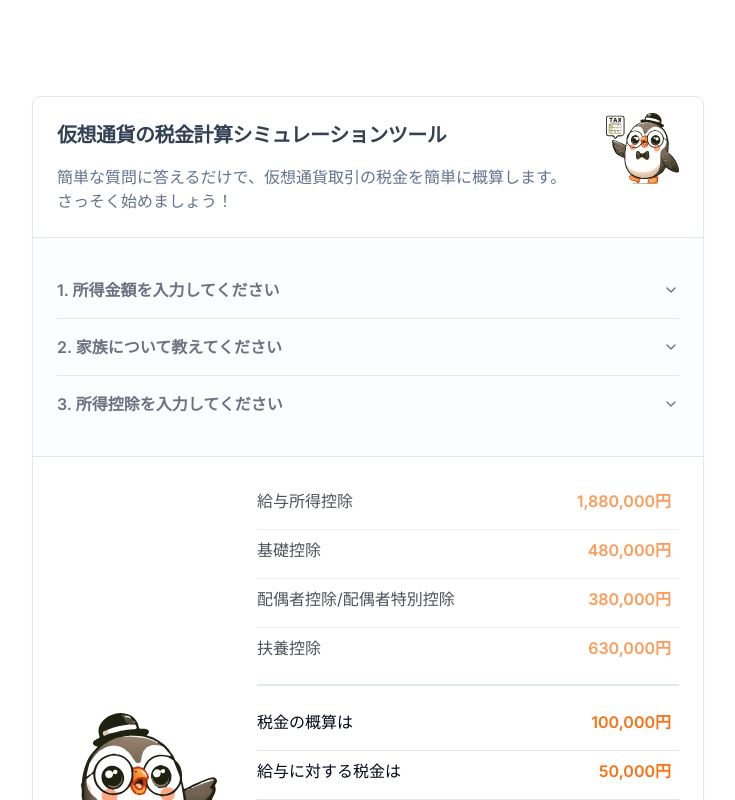
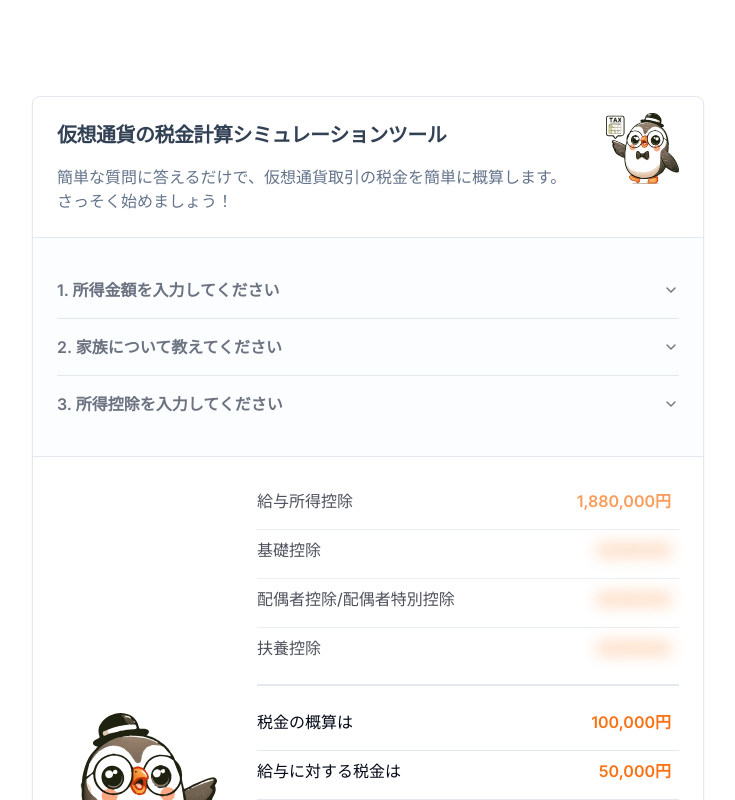
Before and after one commit to vnshgrg/crypto-tax-simulator, a Next.js app: page / in a window 1280 px wide. Shown: the top 800 px of the page, without its empty margins (272-1007 px from the left). Built offline with nearby package versions, Linux system fonts and the light colour scheme.

Commit message:
blur report numbers when we don't have information

```diff
--- a/src/app/page.tsx
+++ b/src/app/page.tsx
@@ -14,11 +14,11 @@ import { Card, CardContent } from "@/components/ui/card";
 import { YesNo } from "@/components/yes-no";
 
 export default function Home() {
-  const calculatedResult: Record<string, number> = {
+  const calculatedResult: Record<string, number | null | undefined> = {
     給与所得控除: 1880000,
-    基礎控除: 480000,
-    "配偶者控除/配偶者特別控除": 380000,
-    扶養控除: 630000
+    基礎控除: null,
+    "配偶者控除/配偶者特別控除": null,
+    扶養控除: null
   };
 
   const calculatedTaxResult: Record<string, number> = {
--- a/src/components/footer.tsx
+++ b/src/components/footer.tsx
@@ -2,8 +2,8 @@ import { CardFooter } from "@/components/ui/card";
 import { numberToJpy } from "@/lib/utils";
 
 type FooterProps = {
-  calculatedResult: Record<string, number>;
-  calculatedTaxResult: Record<string, number>;
+  calculatedResult: Record<string, number | null | undefined>;
+  calculatedTaxResult: Record<string, number | null | undefined>;
 };
 
 export const Footer = ({
@@ -24,7 +24,11 @@ export const Footer = ({
           <div key={key} className="flex items-center justify-between py-2">
             <span>{key}</span>
             <span className="mx-2 inline-block font-semibold text-orange-500">
-              {numberToJpy(value)}
+              {value ? (
+                numberToJpy(value)
+              ) : (
+                <span className="blur">0000000</span>
+              )}
             </span>
           </div>
         ))}
@@ -34,7 +38,11 @@ export const Footer = ({
           <div key={key} className="flex items-center justify-between py-2">
             <span>{key}</span>
             <span className="mx-2 inline-block font-semibold text-orange-500">
-              {numberToJpy(value)}
+              {value ? (
+                numberToJpy(value)
+              ) : (
+                <span className="blur">000000</span>
+              )}
             </span>
           </div>
         ))}
```
